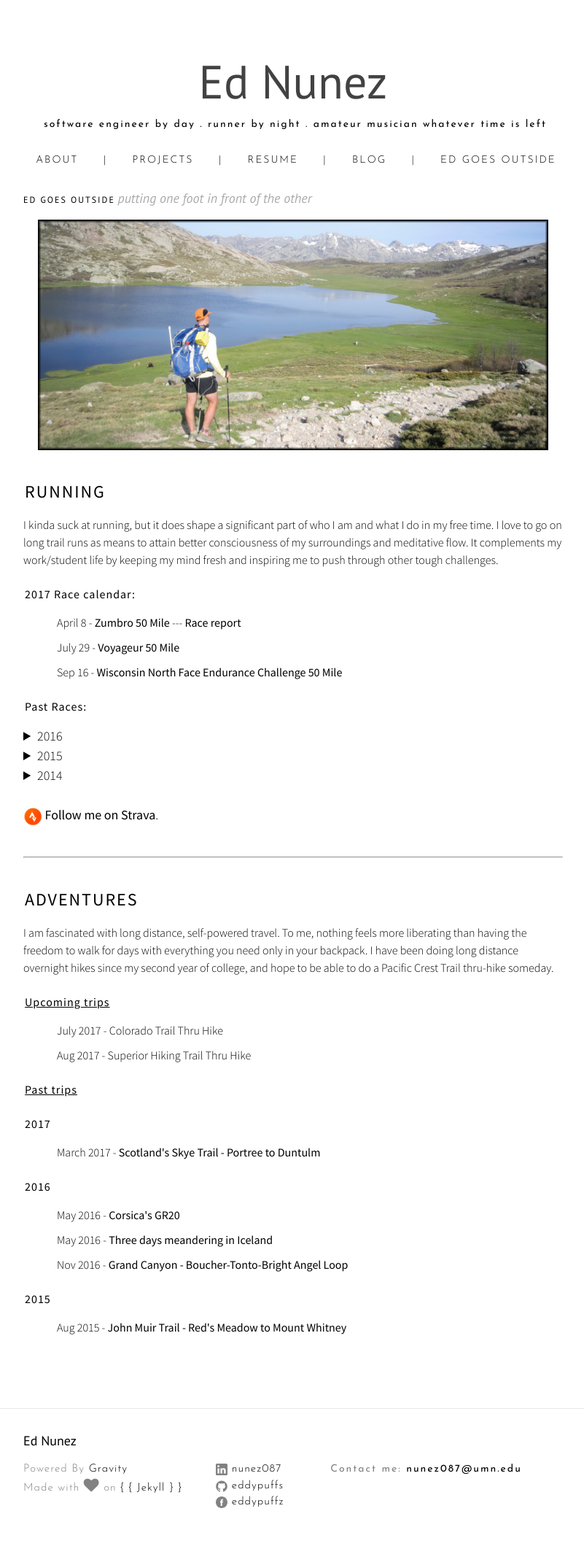
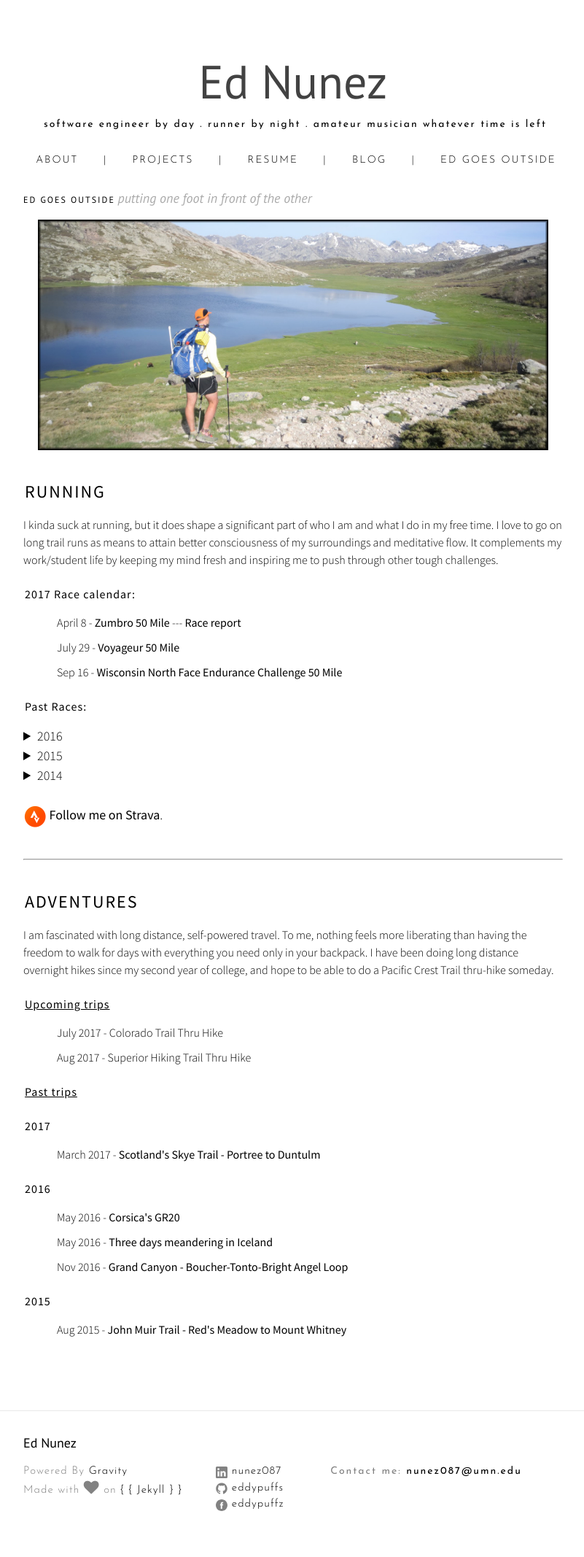
Before and after one commit to ednunezg/ednunezg.github.io, a Jekyll site: the page built from outside.md, in a window 1280 px wide. Shown: the whole page at 73% size, without its empty margins (238-1039 px from the left). Built offline with Jekyll 4.4.1, drawn with Linux system fonts in a browser that asks for light colours; nearby versions of some CDN libraries.

Commit message:
Changed size of strava icon

```diff
--- a/outside.md
+++ b/outside.md
@@ -54,7 +54,7 @@ order: 4
 	</details>
 
 	<br>
-	 <img src="{{ site.url }}/assets/icon_strava.png" width="26px"> <a href="https://www.strava.com/athletes/19002578"> Follow me on Strava</a>.</p>
+	 <img src="{{ site.url }}/assets/icon_strava.png" width="32px"> <a href="https://www.strava.com/athletes/19002578"> Follow me on Strava</a>.</p>
 
 </div>
 
```
Also changed, not shown: 1 other file.
